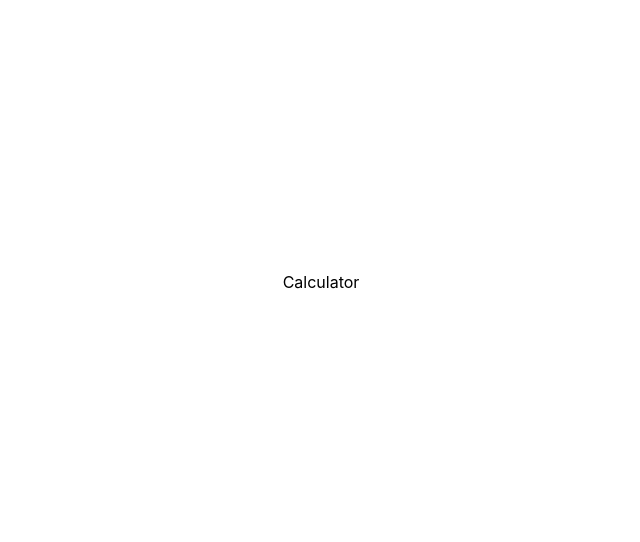
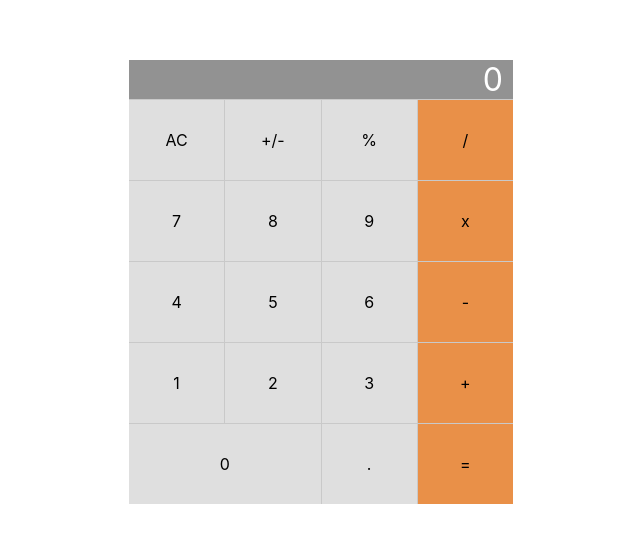
Before and after one commit to petudeveloper/math-magicians, a React (Create React App) app: page / in a window 1280 px wide. Shown: the part 118-660 px from the top of the page, without its empty margins (319-959 px from the left). Built offline with nearby package versions, Linux system fonts and the light colour scheme.

Commit message:
Import Calculator in your App.js.

```diff
--- a/src/App.js
+++ b/src/App.js
@@ -1,9 +1,10 @@
 import './App.css';
+import Calculator from './components/Calculator';
 
 function App() {
   return (
     <div className="App">
-      Calculator
+      <Calculator />
     </div>
   );
 }
```
